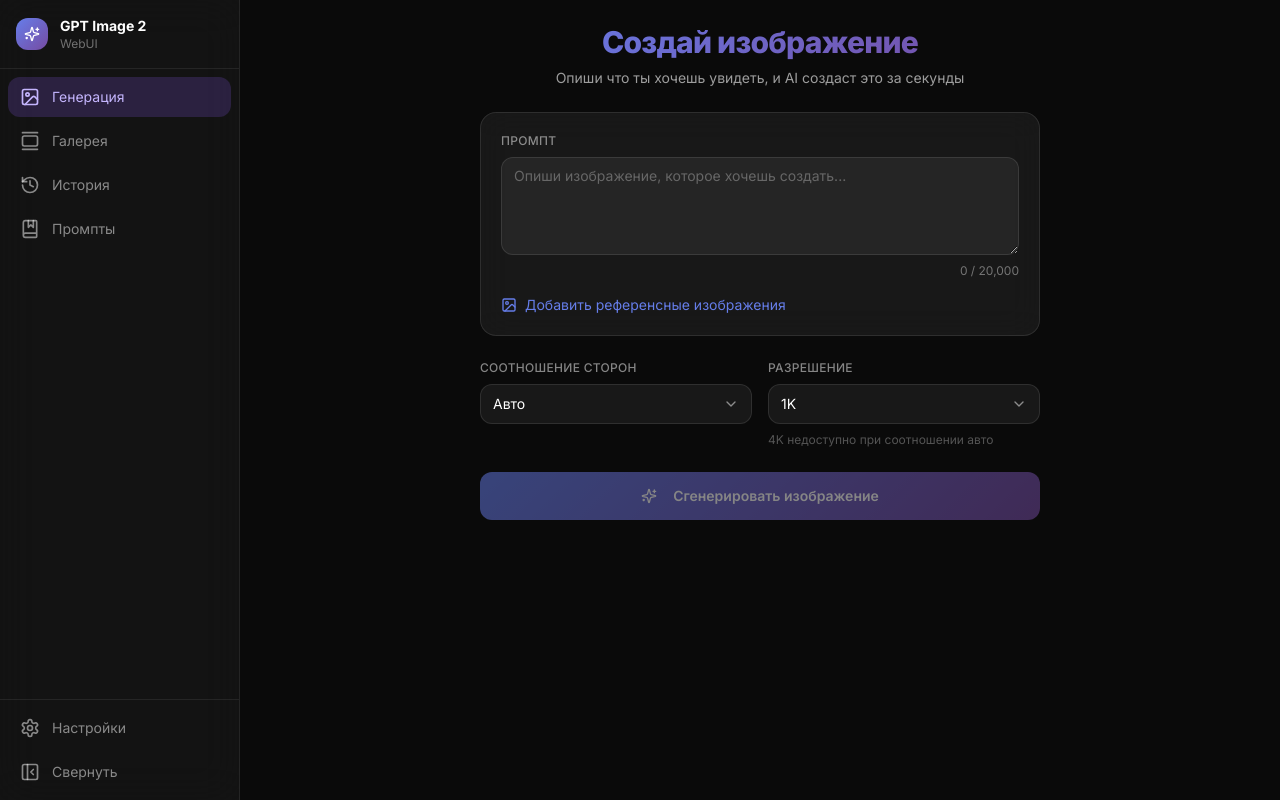
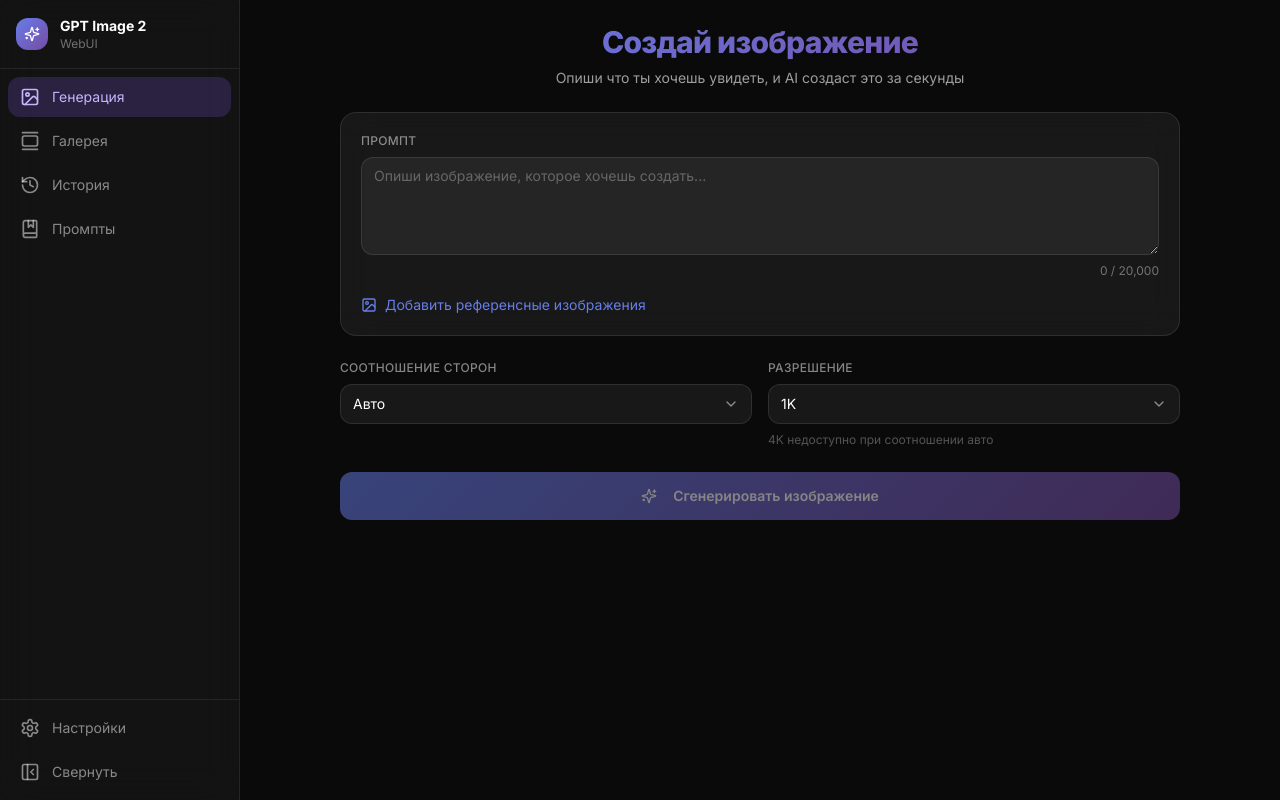
Before and after one commit to Bolleks/gpt-image-2-webui, a Next.js app: page / in a window 1280 px wide. Built offline with nearby package versions, Linux system fonts and the light colour scheme.

Commit message:
feat: increase main page max width 1.5x for desktop

```diff
--- a/src/app/page.tsx
+++ b/src/app/page.tsx
@@ -119,7 +119,7 @@
   };
 
   return (
-    <div className="max-w-[560px] mx-auto space-y-6">
+    <div className="max-w-[840px] mx-auto space-y-6">
       <div className="text-center space-y-2">
         <h1 className="text-3xl font-extrabold tracking-tight gradient-text">
           Создай изображение
```
